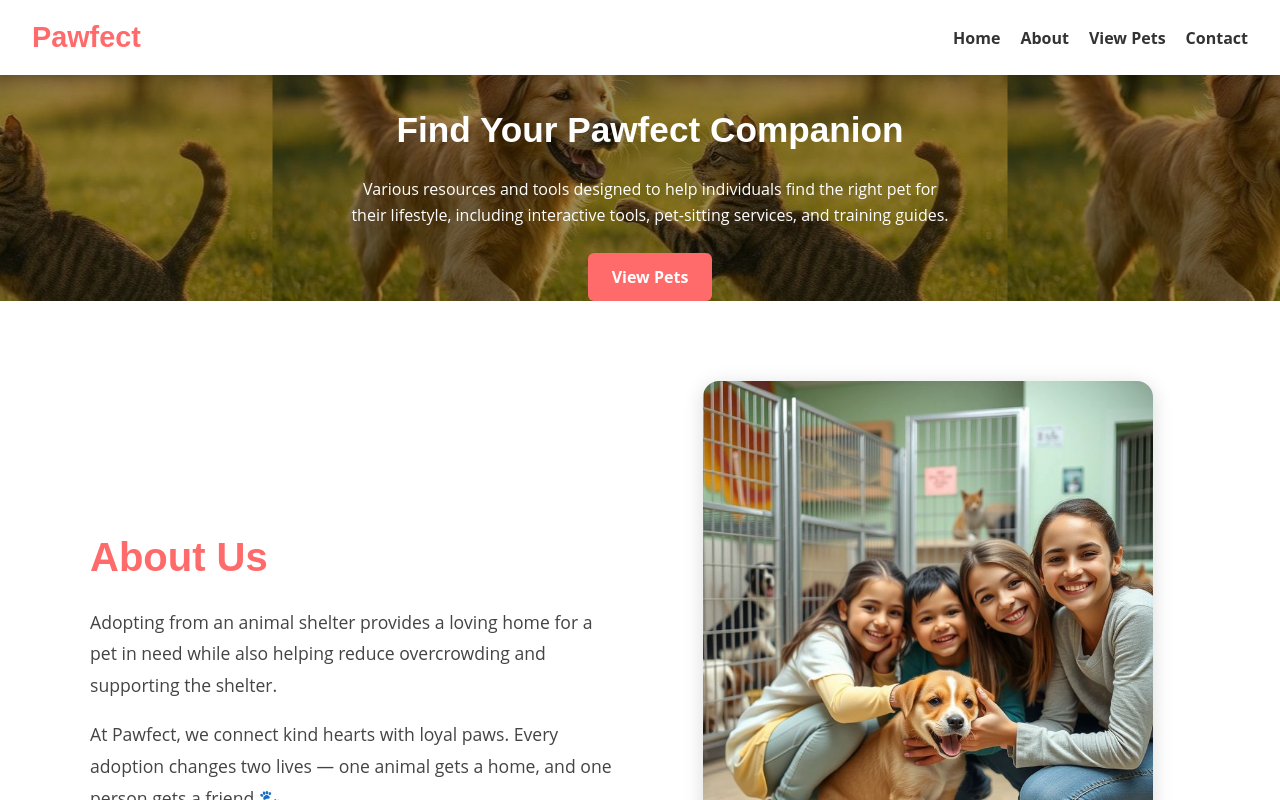
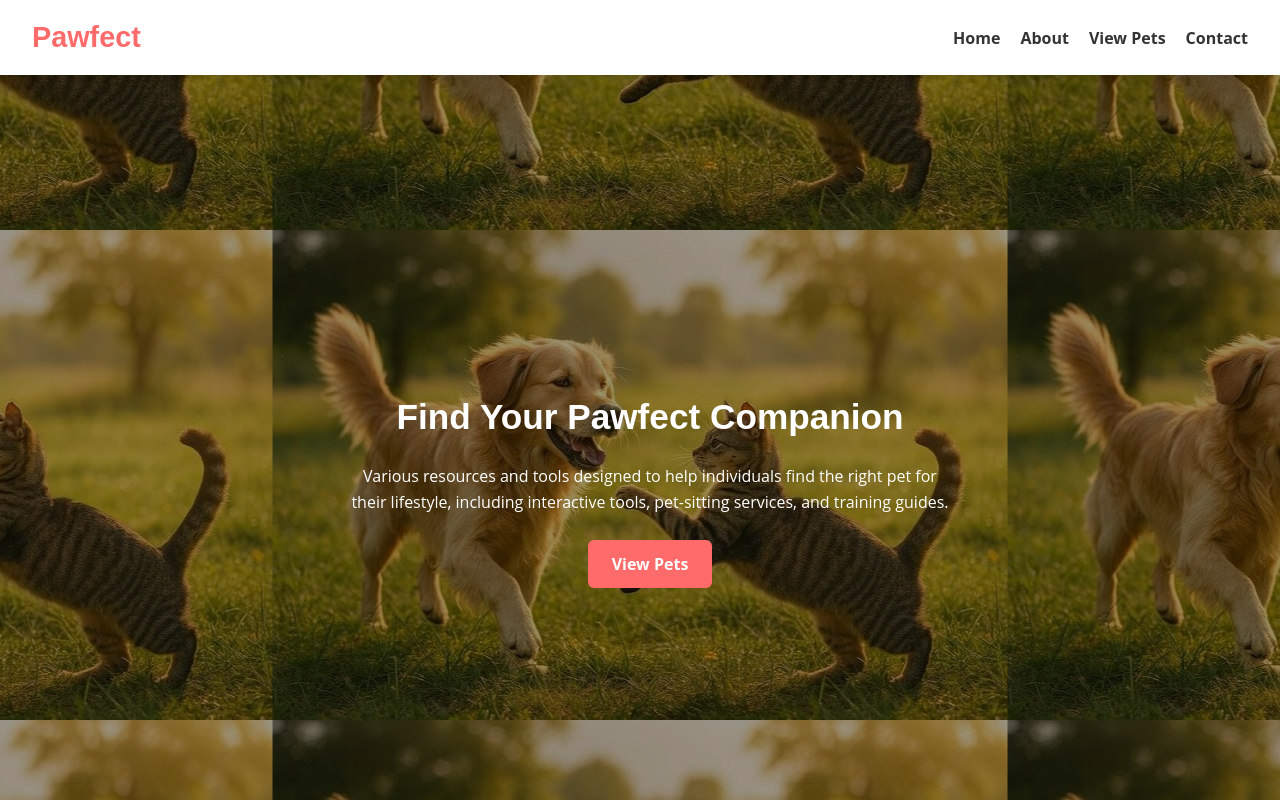
Before and after one commit to areej-png/react-components-practice, a React (Vite) app: page / in a window 1280 px wide. Shown: the top 800 px of the page. Built offline with nearby package versions, Linux system fonts and the light colour scheme.

Commit message:
feat: update App.jsx with main tag and Footer component

```diff
--- a/src/App.jsx
+++ b/src/App.jsx
@@ -4,23 +4,29 @@ import About from "./components/About";
 import React from "react";
 import ViewPets from "./components/viewpets"
 import Contact from "./components/Contact";
+import Footer from "./components/Footer";
+
 import './About.css';
 import './Header.css';
 import './content.css';
 import './pets.css';
-import './App.css'
+import './App.css';
+import './footer.css'
 
 
 function App() {
   return (
     <>
       <Header />
+      <main>
       <Content />
       <About />
       <div className="App">
         <ViewPets />
       </div>
       <Contact />
+      </main>
+      <Footer />
     </>
   );
 }
```
